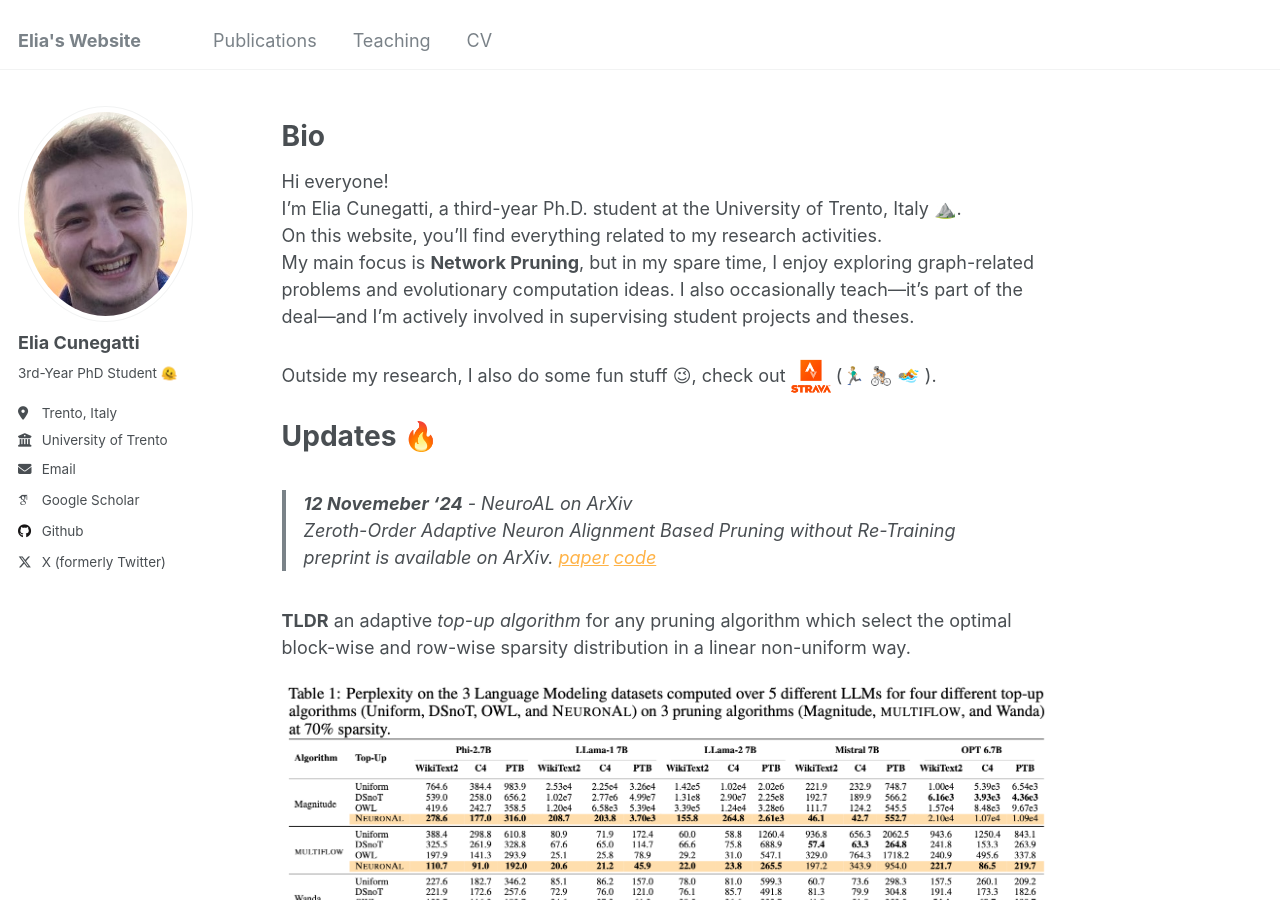
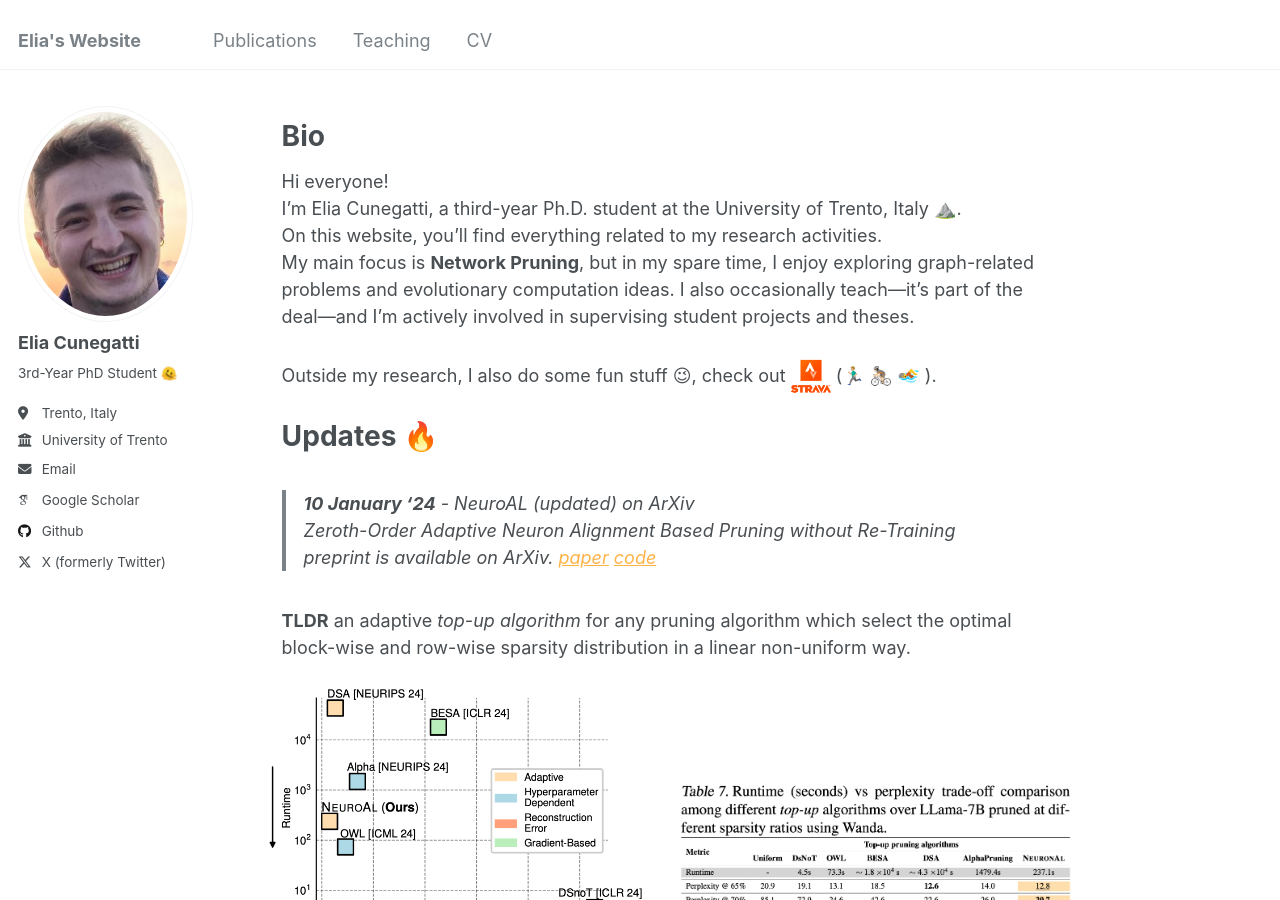
Before and after one commit to eliacunegatti/eliacunegatti.github.io, a Jekyll site: the page built from _pages/about.md, in a window 1280 px wide and 900 px high. Built offline with Jekyll 4.4.1, drawn with Linux system fonts in a browser that asks for light colours; some web fonts are replaced.

Commit message:
update neuroal

```diff
--- a/_pages/about.md
+++ b/_pages/about.md
@@ -23,18 +23,20 @@ Updates 🔥
 ======
 
 
-> **12 Novemeber '24** - NeuroAL on ArXiv <br>
+> **10 January '24** - NeuroAL (updated) on ArXiv <br>
 *Zeroth-Order Adaptive Neuron Alignment Based Pruning without Re-Training* preprint is available on ArXiv.
 [paper](https://arxiv.org/abs/2411.07066v1) [code](https://github.com/eliacunegatti/NeuroAL)
 
 **TLDR** an adaptive *top-up algorithm* for any pruning algorithm which select the optimal block-wise and row-wise sparsity distribution in a linear non-uniform way.
 
+<div style="display: flex; justify-content: center; align-items: center; gap: 20px; margin: 0 auto; width: fit-content;">
+  <img src="images/neuroal_tab1.png" alt="Image 1" width="400" />
+  <img src="images/neuroal_tab2.png" alt="Image 2" width="400" />
+</div>
+
+<br>
+
 <p align="center">
-  <img src="images/neuroal_tab1.png" alt="Project logo" width="1000"/>
+  <img src="images/neuraol_tab3.png" alt="Project logo" width="1000"/>
   <br>
 </p>
-
-<p align="center">
-  <img src="images/neuroal_tab2.png" alt="Project logo" width="1000"/>
-  <br>
-</p>
```
Also changed, not shown: images/neuraol_tab3.png (added), images/neuroal_tab1.png, images/neuroal_tab2.png, 1 other file.
